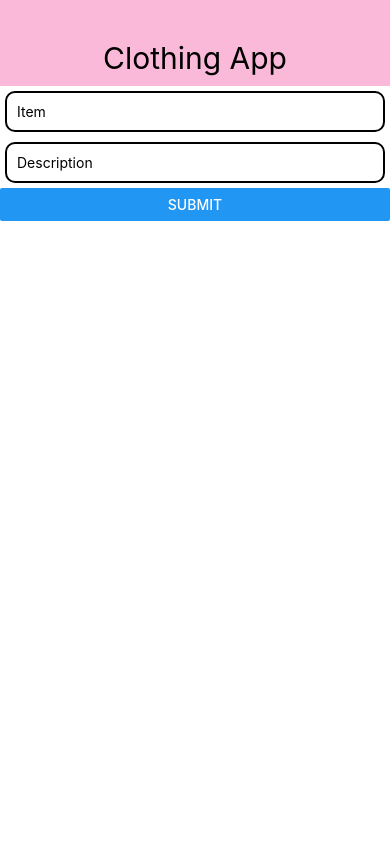
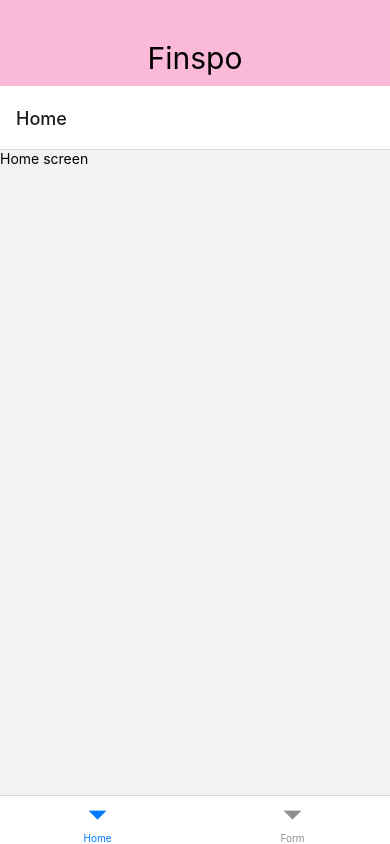
Before and after one commit to yakovdan98/Finspo, a React Native app: screen /Home in a window 390 px wide. Built offline with nearby package versions, Linux system fonts and the light colour scheme.

Commit message:
added navigation

```diff
--- a/App.js
+++ b/App.js
@@ -1,18 +1,24 @@
+import React from 'react';
 import { StatusBar } from 'expo-status-bar';
 import { useState } from 'react';
 import { Button, StyleSheet, Text, TextInput, View } from 'react-native';
-import Item from './components/Item';
+import { NavigationContainer } from '@react-navigation/native';
+import { createBottomTabNavigator  } from '@react-navigation/bottom-tabs';
+
+import Home from './components/Home';
 import Header from './components/Header';
-import React from 'react';
 import ItemControl from './components/ItemControl';
 
-
+const Tab = createBottomTabNavigator();
 export default function App() {
   return (
-    <View>
+    <NavigationContainer>
       <Header/>
-      <ItemControl />
-      <StatusBar style="auto" />
-    </View>
+      <Tab.Navigator>
+        <Tab.Screen name="Home" component={Home}/>
+        <Tab.Screen name="Form" component={ItemControl}/>
+      </Tab.Navigator>
+    </NavigationContainer>
+
   );
 }
--- a/components/Header.js
+++ b/components/Header.js
@@ -5,7 +5,7 @@ import React from 'react';
 const Header = () => {
   return (
     <View style={styles.headerContainer}>
-      <Text style={styles.header}>Clothing App</Text>
+      <Text style={styles.header}>Finspo</Text>
     </View>
    );
 }
--- /dev/null
+++ b/components/Home.js
@@ -0,0 +1,12 @@
+import React from 'react';
+import { Text, View } from 'react-native';
+const Home = () => {
+
+  return (
+    <View>
+      <Text>Home screen</Text>
+    </View>
+   );
+}
+
+export default Home;
--- a/components/Item.js
+++ b/components/Item.js
@@ -3,7 +3,6 @@ import React from 'react';
 
 
 const Item = ({item}) => {
-  console.log(item);
   return (
     <View style={styles.item}>
       <Text>Name: {item.name}</Text>
--- a/components/ItemControl.js
+++ b/components/ItemControl.js
@@ -9,7 +9,6 @@ const ItemControl = () => {
 
   const handleAddItems = (newItem) => {
     setItems([...items, newItem]);
-    console.log(items);
   }
 
   return (
```
Also changed, not shown: package.json (+6 -2 lines), components/Footer.js (added), 1 other file (tests, documents, lock files or other folders).
